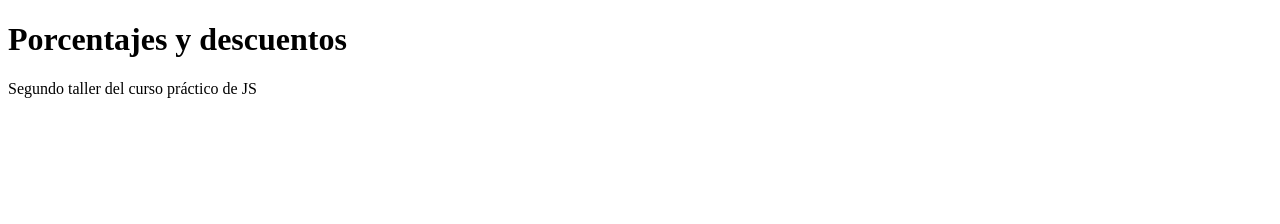
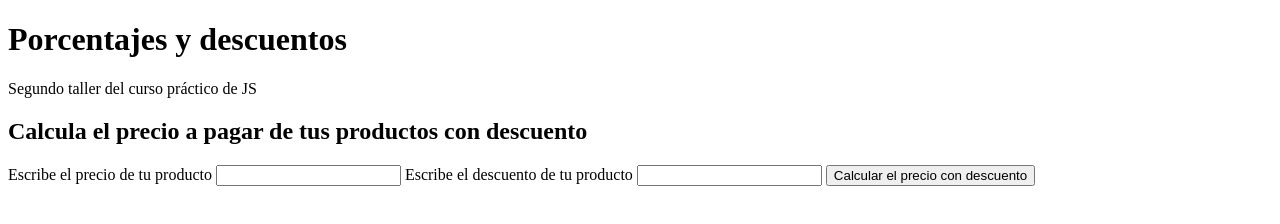
Before and after one commit to valerasergi0/Javascript-prctico, a plain HTML site: page Porcentajes/porcentajes.html in a window 1280 px wide. Drawn offline with Linux system fonts and the light colour scheme.

Commit message:
Agregué un nuevo formulario al archivo porcentajes.html

```diff
--- a/Porcentajes/porcentajes.html
+++ b/Porcentajes/porcentajes.html
@@ -11,6 +11,18 @@
         <h1>Porcentajes y descuentos</h1>
         <p>Segundo taller del curso práctico de JS</p>
     </header>
+    <section>
+        <h2>Calcula el precio a pagar de tus productos con descuento</h2>
+        <form>
+            <label for="inputPrice">Escribe el precio de tu producto</label>
+            <input id="inputPrice">
+            <label for="inputPrice">Escribe el descuento de tu producto</label>
+            <input id="inputDiscount">
+            <button type="button">
+                Calcular el precio con descuento
+            </button>
+        </form>
+    </section>
 
 
     <script src="./porcentajes.js"></script>
--- a/Porcentajes/porcentajes.js
+++ b/Porcentajes/porcentajes.js
@@ -15,5 +15,4 @@ function calcularPrecioConDescuento(precio, descuento){
     const porcentajePrecioConDescuento = 100 - descuento;
     const precioConDescuento = ((precio * porcentajePrecioConDescuento) / 100);
     return precioConDescuento;
-
 }
```
